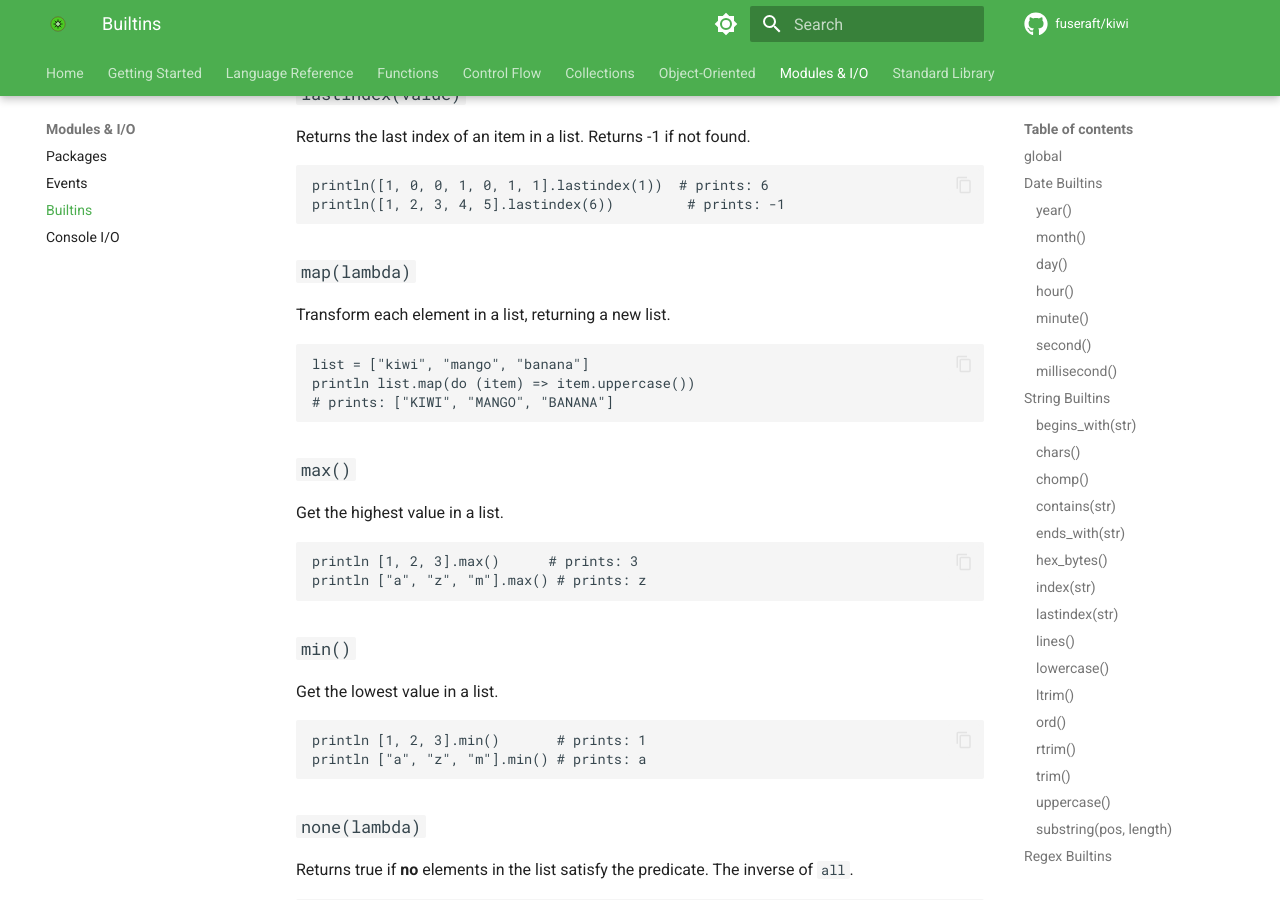
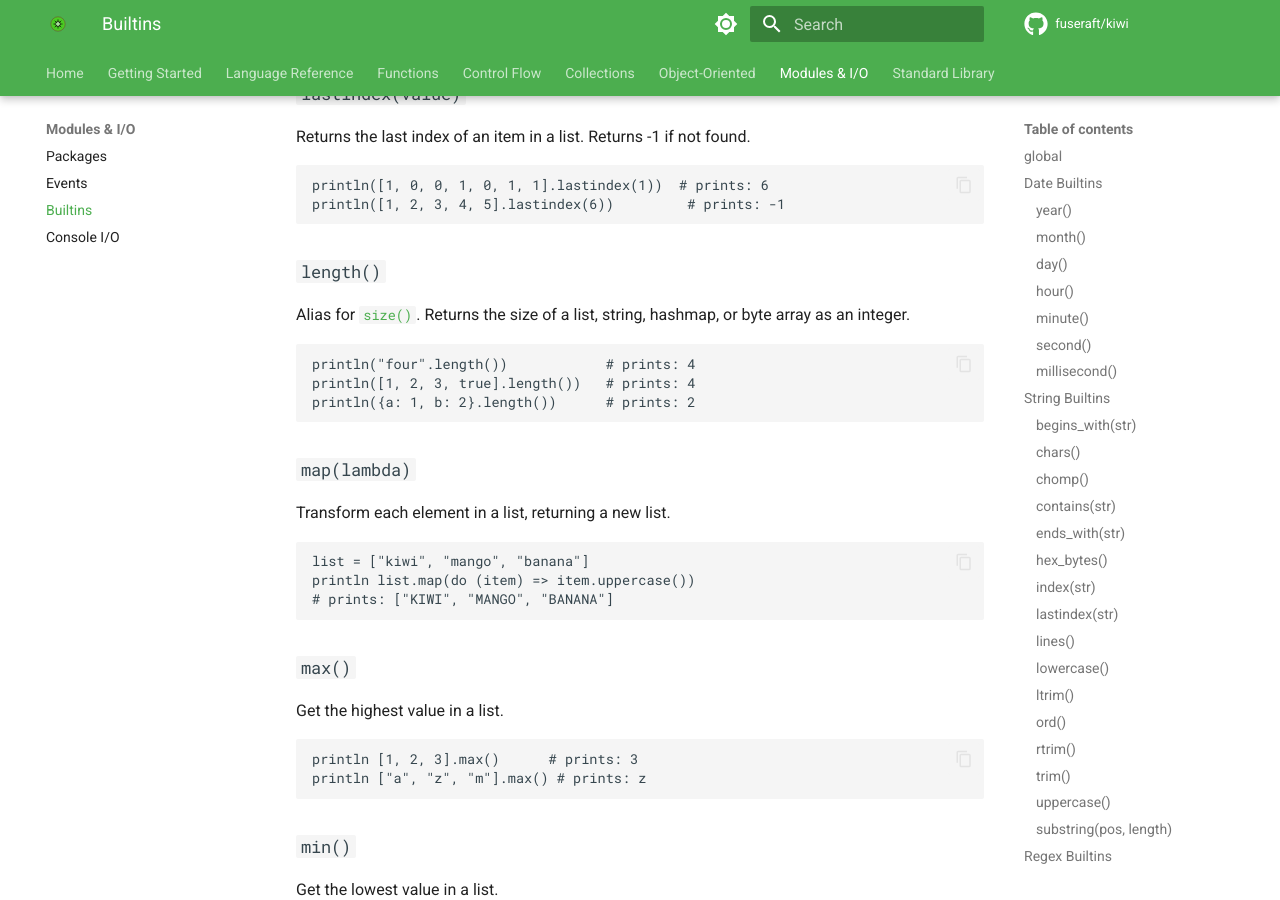
Before and after one commit to fuseraft/kiwi, an MkDocs documentation site: the page built from docs/builtins.md, in a window 1280 px wide and 900 px high, scrolled down 12410 px. Built offline with MkDocs 1.6.1 and Material for MkDocs 9.7.7, drawn with Linux system fonts in a browser that asks for light colours; comment, search, counter and statistics services are not loaded; some of the changed text lies outside the part shown.

Commit message:
docs: document length() alias for size() in builtins reference
builtins.md never documented .length() even though it's been a full
alias for .size() (string/list/hashmap/bytes) since c7324d07, and
lists.md/hashmaps.md already referenced it. Also fixes the stale
"No .length()" pitfall in the kiwi-expert skill cheat sheet.

Claude-Session: https://claude.ai/code/session_01377zyQ71maSmZLHTJtwT9z

````diff
--- a/docs/builtins.md
+++ b/docs/builtins.md
@@ -589,6 +589,16 @@ println([1, 0, 0, 1, 0, 1, 1].lastindex(1))  # prints: 6
 println([1, 2, 3, 4, 5].lastindex(6))         # prints: -1
 ```
 
+### `length()`
+
+Alias for [`size()`](#size). Returns the size of a list, string, hashmap, or byte array as an integer.
+
+```kiwi
+println("four".length())            # prints: 4
+println([1, 2, 3, true].length())   # prints: 4
+println({a: 1, b: 2}.length())      # prints: 2
+```
+
 ### `map(lambda)`
 
 Transform each element in a list, returning a new list.
@@ -718,7 +728,7 @@ println(list)         # prints: [2, 3]
 
 ### `size()`
 
-Returns the size of a list, string, hashmap, or byte array as an integer.
+Returns the size of a list, string, hashmap, or byte array as an integer. See also [`length()`](#length), an alias.
 
 ```kiwi
 println("four".size())            # prints: 4
````
Also changed, not shown: .agents/skills/kiwi-expert/SKILL.md (+1 -1 lines), .agents/skills/kiwi-expert/references/language/builtins.md (+11 -1 lines).
